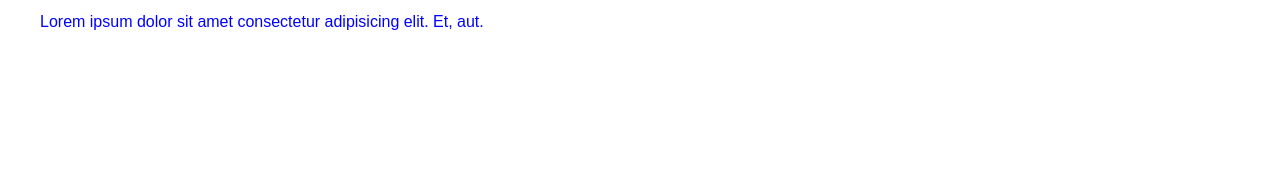
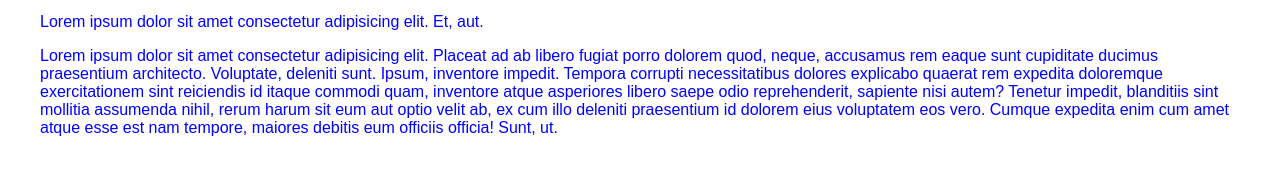
Before and after one commit to khamrayev5636/dark, a plain HTML site: page index.html in a window 1280 px wide. Shown: the part 157-332 px from the top of the page. Drawn offline with Linux system fonts and the light colour scheme.

Commit message:
Add index html p tage

```diff
--- a/index.html
+++ b/index.html
@@ -16,6 +16,9 @@
             <p>
                 Lorem ipsum dolor sit amet consectetur adipisicing elit. Et, aut.
             </p>
+            <p>
+                Lorem ipsum dolor sit amet consectetur adipisicing elit. Placeat ad ab libero fugiat porro dolorem quod, neque, accusamus rem eaque sunt cupiditate ducimus praesentium architecto. Voluptate, deleniti sunt. Ipsum, inventore impedit. Tempora corrupti necessitatibus dolores explicabo quaerat rem expedita doloremque exercitationem sint reiciendis id itaque commodi quam, inventore atque asperiores libero saepe odio reprehenderit, sapiente nisi autem? Tenetur impedit, blanditiis sint mollitia assumenda nihil, rerum harum sit eum aut optio velit ab, ex cum illo deleniti praesentium id dolorem eius voluptatem eos vero. Cumque expedita enim cum amet atque esse est nam tempore, maiores debitis eum officiis officia! Sunt, ut.
+            </p>
         </div>
     </div>
 
```
